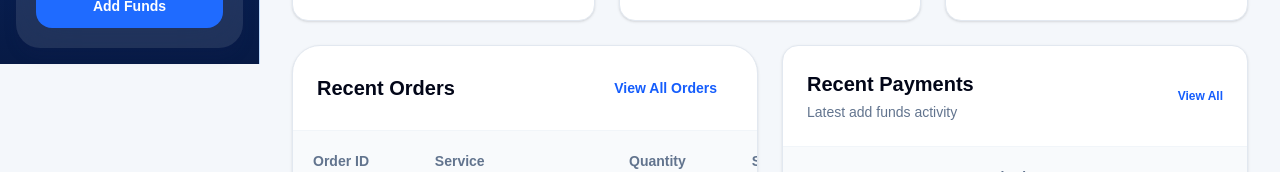
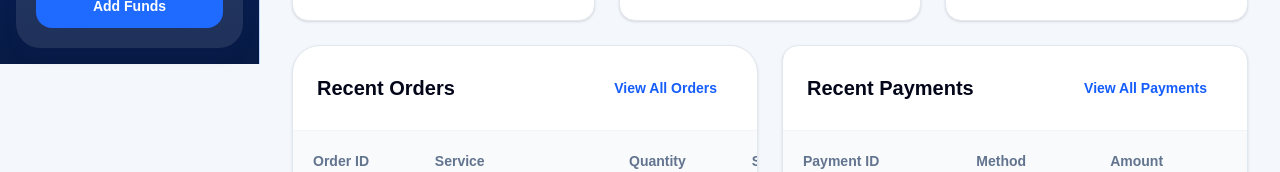
Before and after one commit to Kutcharaaa/SMM-Website1, a Next.js app: page /dashboard in a window 1280 px wide. Shown: the part 736-908 px from the top of the page. Built offline with nearby package versions, Linux system fonts and the light colour scheme; no server answers.

Commit message:
Premium Layout Redesign18

```diff
--- a/components/RecentPayments.tsx
+++ b/components/RecentPayments.tsx
@@ -27,17 +27,13 @@
           <h3 className="text-xl font-black text-slate-950">
             Recent Payments
           </h3>
-
-          <p className="mt-1 text-sm text-slate-500">
-            Latest add funds activity
-          </p>
         </div>
 
         <a
           href="/dashboard/payments"
-          className="text-xs font-black text-blue-600 hover:text-blue-700"
+          className="px-4 py-2 text-sm font-bold text-blue-600 transition hover:text-gray-800"
         >
-          View All
+          View All Payments
         </a>
       </div>
 
```
